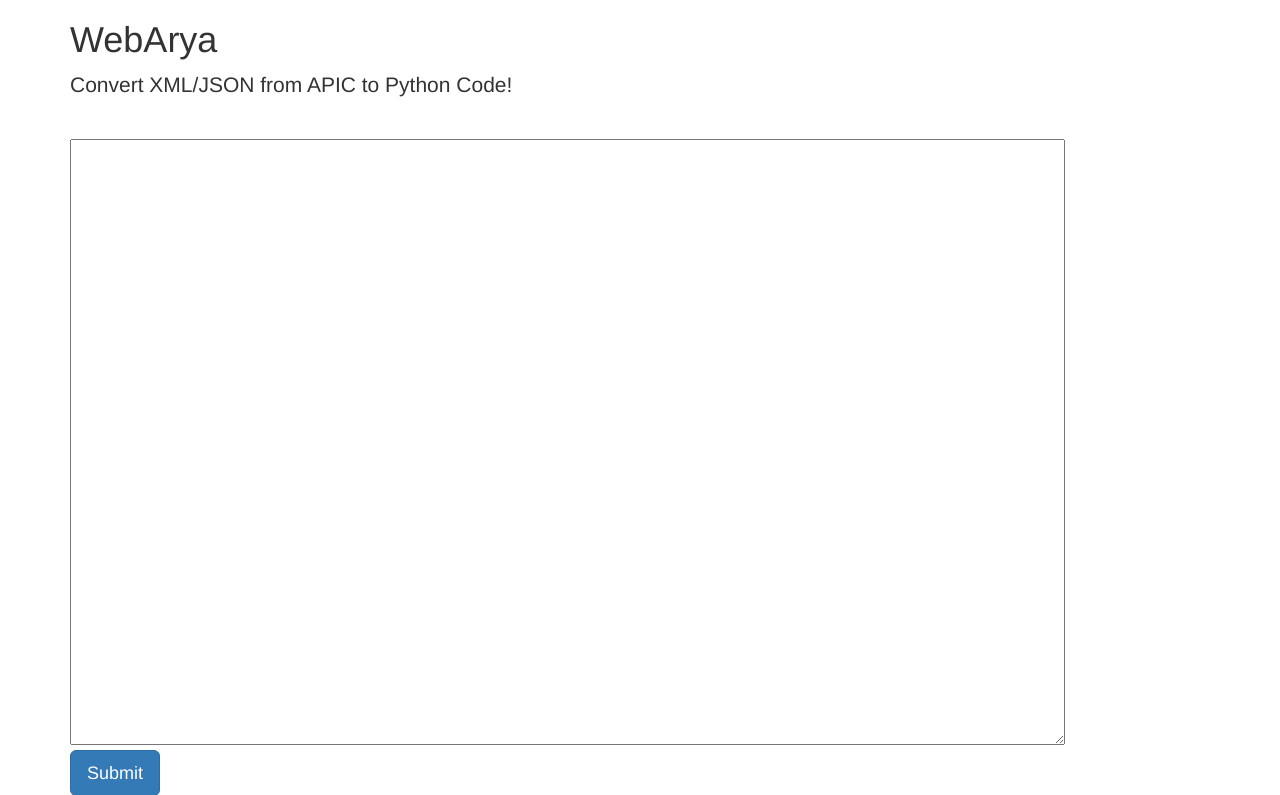
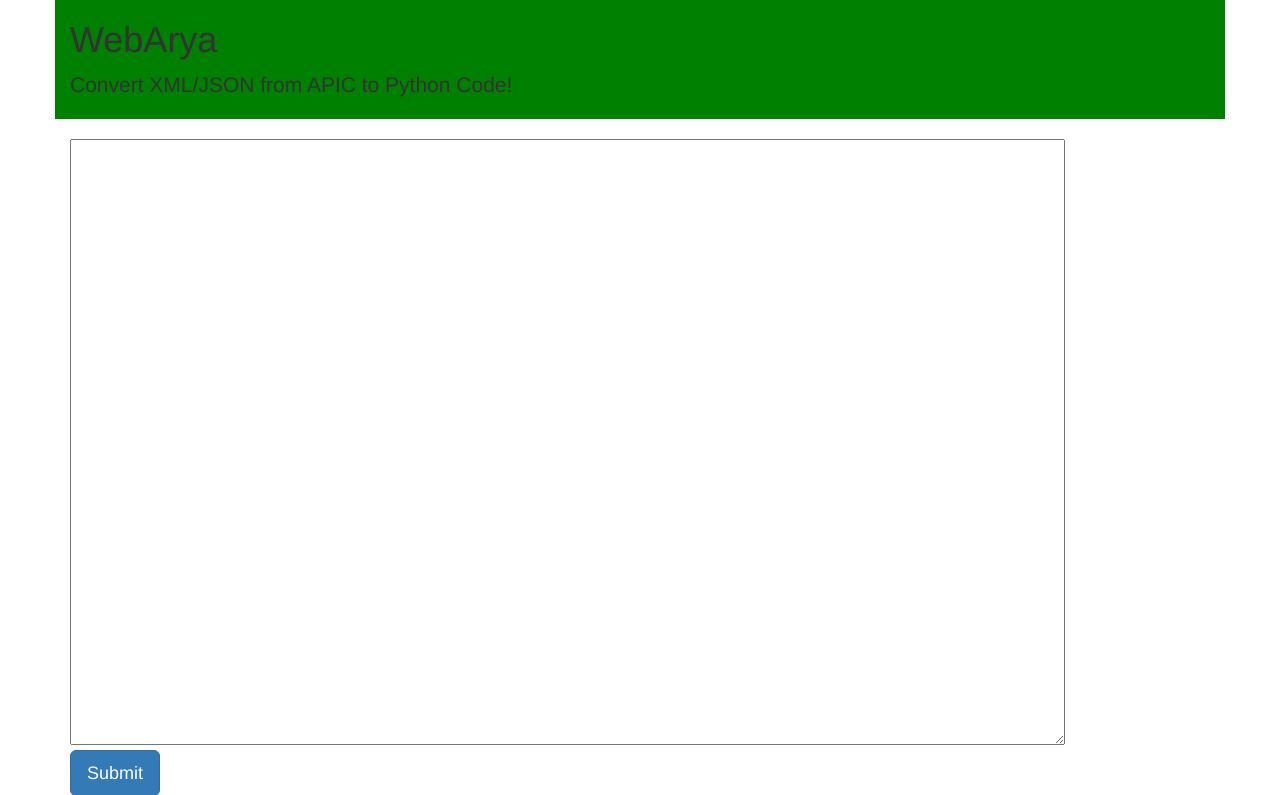
Before and after one commit to datacenter/webarya, a Flask app: page / in a window 1280 px wide. Shown: the top 795 px of the page. Run offline with Flask 2, Linux system fonts and the light colour scheme; some libraries are stand-ins or nearby versions.

Commit message:
update html templates

```diff
--- a/webarya/templates/webarya.html
+++ b/webarya/templates/webarya.html
@@ -5,8 +5,8 @@
 {% block content %}
 
 <html>
-<body bgcolor="#00FF00">
-<div class="container">
+
+<div class="container"  style="background: green">
      <h1>WebArya</h1>
     <p class="lead">
         Convert XML/JSON from APIC to Python Code!
```
